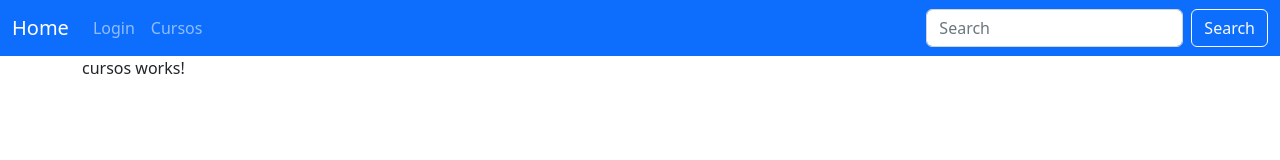
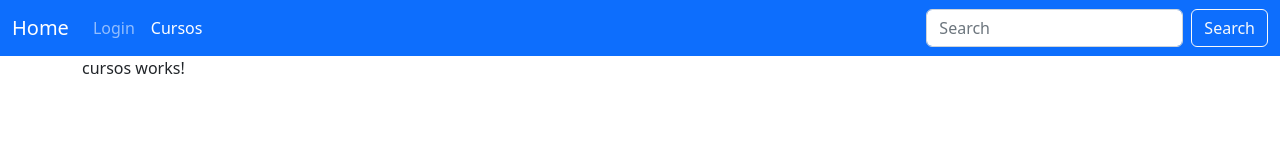
Before and after one commit to rennanmserenza/Angular, an Angular app in the folder rotas/: page /cursos in a window 1280 px wide. Shown: the top 160 px of the page. Built offline with nearby package versions, Linux system fonts and the light colour scheme; no server answers.

Commit message:
[UPDATE]Inserção do elemento routerLinkActive.

```diff
--- a/rotas/src/app/app.component.html
+++ b/rotas/src/app/app.component.html
@@ -1,6 +1,6 @@
 <nav class="navbar navbar-expand-lg navbar-dark bg-primary">
 	<div class="container-fluid">
-		<a class="navbar-brand" href="/">Home</a>
+		<a class="navbar-brand" routerLink="">Home</a>
 		<button class="navbar-toggler" type="button" data-bs-toggle="collapse" data-bs-target="#navbarSupportedContent"
 			aria-controls="navbarSupportedContent" aria-expanded="false" aria-label="Toggle navigation">
 			<span class="navbar-toggler-icon"></span>
@@ -8,10 +8,10 @@
 		<div class="collapse navbar-collapse" id="navbarSupportedContent">
 			<ul class="navbar-nav me-auto mb-2 mb-lg-0">
 				<li class="nav-item">
-					<a class="nav-link" href="/login">Login</a>
+					<a class="nav-link" routerLink="/login" routerLinkActive="active">Login</a>
 				</li>
 				<li class="nav-item">
-					<a class="nav-link" href="/cursos">Cursos</a>
+					<a class="nav-link" routerLink="/cursos" routerLinkActive="active">Cursos</a>
 				</li>
 			</ul>
 			<form class="d-flex" role="search">
```
